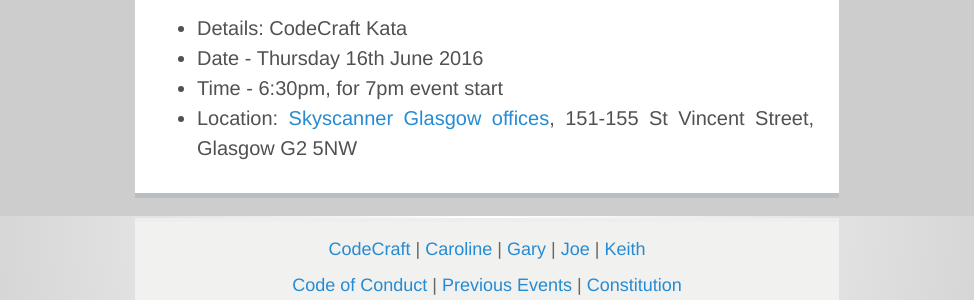
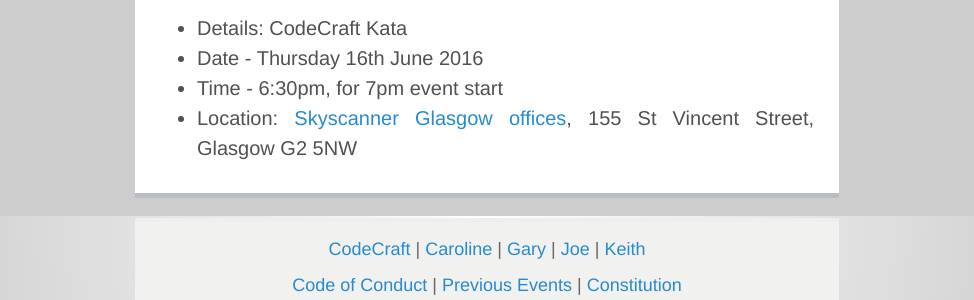
Before and after one commit to codecraftuk/codecraftuk.github.io, a Jekyll site: the page built from _posts/2016-06-01-code-kata.md, in a window 1280 px wide. Shown: the part 684-984 px from the top of the page, without its empty margins (153-1127 px from the left). Built offline with Jekyll 4.4.1, drawn with Linux system fonts in a browser that asks for light colours.

Commit message:
Update 2016-06-01-code-kata.md

```diff
--- a/_posts/2016-06-01-code-kata.md
+++ b/_posts/2016-06-01-code-kata.md
@@ -14,4 +14,4 @@
 * Details: CodeCraft Kata
 * Date - Thursday 16th June 2016
 * Time - 6:30pm, for 7pm event start
-* Location: <a href="http://maps.google.com/maps?q=55.8618%2C-4.25924+%28Skyscanner+Glasgow+Offices%2C+151-155+St+Vincent+Street+Glasgow.+G2+5NW%29">Skyscanner Glasgow offices</a>, 151-155 St Vincent Street, Glasgow G2 5NW
+* Location: <a href="http://maps.google.com/maps?q=55.8618%2C-4.25924+%28Skyscanner+Glasgow+Offices%2C+151-155+St+Vincent+Street+Glasgow.+G2+5NW%29">Skyscanner Glasgow offices</a>, 155 St Vincent Street, Glasgow G2 5NW
```
